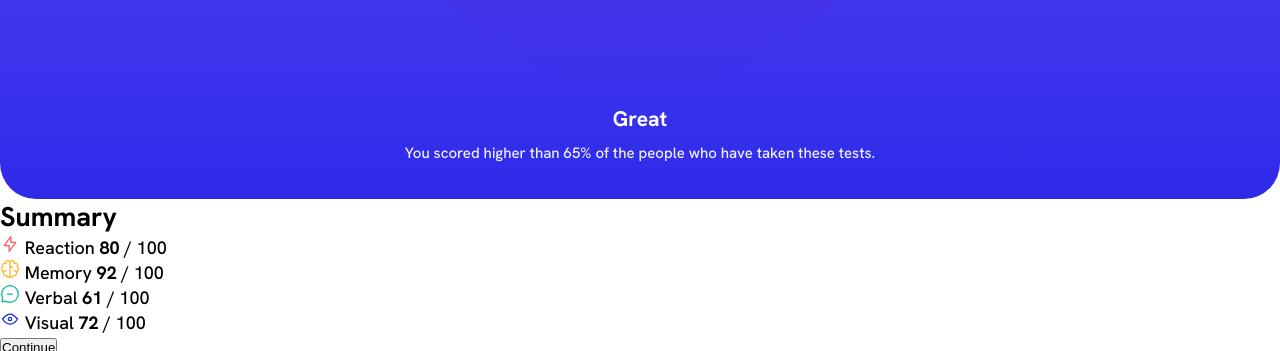
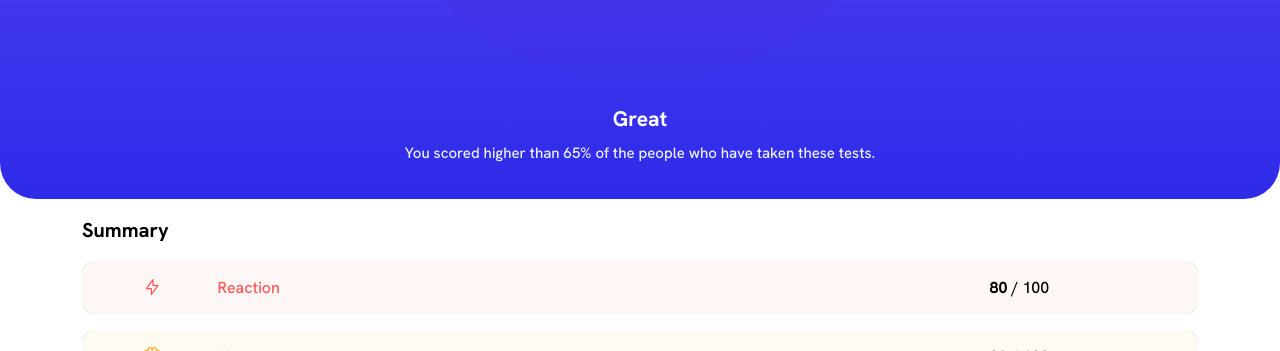
Before and after one commit to elizerdim/results-summary-component, a plain HTML site: page index.html in a window 1280 px wide. Shown: the part 530-881 px from the top of the page. Drawn offline with Linux system fonts and the light colour scheme.

Commit message:
Style summary section and the footer for smaller screens

```diff
--- a/index.html
+++ b/index.html
@@ -32,17 +32,17 @@
         </li>
         <li class="summary-section__list-item memory">
           <svg class="summary-section__icon" xmlns="http://www.w3.org/2000/svg" width="20" height="20" fill="none" viewBox="0 0 20 20"><path stroke="#FFB21E" stroke-linecap="round" stroke-linejoin="round" stroke-width="1.25" d="M5.833 11.667a2.5 2.5 0 1 0 .834 4.858"/><path stroke="#FFB21E" stroke-linecap="round" stroke-linejoin="round" stroke-width="1.25" d="M3.553 13.004a3.333 3.333 0 0 1-.728-5.53m.025-.067a2.083 2.083 0 0 1 2.983-2.824m.199.054A2.083 2.083 0 1 1 10 3.75v12.917a1.667 1.667 0 0 1-3.333 0M10 5.833a2.5 2.5 0 0 0 2.5 2.5m1.667 3.334a2.5 2.5 0 1 1-.834 4.858"/><path stroke="#FFB21E" stroke-linecap="round" stroke-linejoin="round" stroke-width="1.25" d="M16.447 13.004a3.334 3.334 0 0 0 .728-5.53m-.025-.067a2.083 2.083 0 0 0-2.983-2.824M10 3.75a2.085 2.085 0 0 1 2.538-2.033 2.084 2.084 0 0 1 1.43 2.92m-.635 12.03a1.667 1.667 0 0 1-3.333 0"/></svg>
-          <span class="summary-section__score-type">Memory</span>
+          <span class="summary-section__score-type memory">Memory</span>
           <span class="summary-section__score"><strong>92</strong> / 100</span>
         </li>
         <li class="summary-section__list-item verbal">
           <svg class="summary-section__icon" xmlns="http://www.w3.org/2000/svg" width="20" height="20" fill="none" viewBox="0 0 20 20"><path stroke="#00BB8F" stroke-linecap="round" stroke-linejoin="round" stroke-width="1.25" d="M7.5 10h5M10 18.333A8.333 8.333 0 1 0 1.667 10c0 1.518.406 2.942 1.115 4.167l-.699 3.75 3.75-.699A8.295 8.295 0 0 0 10 18.333Z"/></svg>
-          <span class="summary-section__score-type">Verbal</span>
+          <span class="summary-section__score-type verbal">Verbal</span>
           <span class="summary-section__score"><strong>61</strong> / 100</span>
         </li>
         <li class="summary-section__list-item visual">
           <svg class="summary-section__icon" xmlns="http://www.w3.org/2000/svg" width="20" height="20" fill="none" viewBox="0 0 20 20"><path stroke="#1125D6" stroke-linecap="round" stroke-linejoin="round" stroke-width="1.25" d="M10 11.667a1.667 1.667 0 1 0 0-3.334 1.667 1.667 0 0 0 0 3.334Z"/><path stroke="#1125D6" stroke-linecap="round" stroke-linejoin="round" stroke-width="1.25" d="M17.5 10c-1.574 2.492-4.402 5-7.5 5s-5.926-2.508-7.5-5C4.416 7.632 6.66 5 10 5s5.584 2.632 7.5 5Z"/></svg>
-          <span class="summary-section__score-type">Visual</span>
+          <span class="summary-section__score-type visual">Visual</span>
           <span class="summary-section__score"><strong>72</strong> / 100</span>
         </li>
       </ul>
--- a/styles.css
+++ b/styles.css
@@ -25,6 +25,7 @@
     --pale-blue: hsl(221, 100%, 96%);
     --light-lavender: hsl(241, 100%, 89%);
     --dark-gray-blue: hsl(224, 30%, 27%);
+    --dark-gray-blue-transparent: hsla(224, 30%, 27%, .1);
 
 /* colors for the list items */
     --light-red: hsl(0, 100%, 67%);
@@ -59,7 +60,7 @@ html {
 
 body {
     font-size: 1.8rem;
-    font-family: "Hanken Grotesk";
+    font-family: "Hanken Grotesk", sans-serif;
 }
 
 .result-section {
@@ -105,3 +106,96 @@ body {
     margin: 0 4em 0 4em;
     color: var(--pale-blue);
 }
+
+.summary-section {
+    width: 90%;
+    margin: 0 auto;
+    padding: 1em;
+}
+
+.summary-section__title {
+    font-size: 2rem;
+}
+
+.summary-section__list {
+    margin: 1em 0;
+}
+
+.summary-section__list-item {
+    list-style: none;
+    font-size: 1.6rem;
+    padding: 1em;
+    margin-top: 1em;
+    border-radius: 15px;
+    box-shadow:
+        3px 3px 0 -3px var(--dark-gray-blue-transparent),
+        3px -3px 0 -3px var(--dark-gray-blue-transparent),
+        -3px -3px 0 -3px var(--dark-gray-blue-transparent),
+        -3px 3px 0 -3px var(--dark-gray-blue-transparent);
+    display: flex;
+    align-items: center;
+}
+
+.summary-section__list-item.reaction {
+    background-color: var(--light-red-transparent);
+}
+
+.summary-section__icon {
+    flex-basis: 10%;
+}
+
+.summary-section__score-type {
+    flex-basis: 60%;
+    padding-left: .7em;
+}
+
+.summary-section__score {
+    flex-basis: 30%;
+    text-align: center;
+}
+
+.summary-section__score-type.reaction {
+    color: var(--light-red);
+}
+
+.summary-section__list-item.memory {
+    background-color: var(--orangey-yellow-transparent);
+}
+
+.summary-section__score-type.memory {
+    color: var(--orangey-yellow);
+}
+
+.summary-section__list-item.verbal {
+    background-color: var(--green-teal-transparent);
+}
+
+.summary-section__score-type.verbal {
+    color: var(--green-teal);
+}
+
+.summary-section__list-item.visual {
+    background-color: var(--cobalt-blue-transparent);
+}
+
+.summary-section__score-type.visual {
+    color: var(--cobalt-blue);
+}
+
+.summary-section__button {
+    background-color: var(--dark-gray-blue);
+    border: none;
+    color: var(--white);
+    font-family: "Hanken Grotesk", sans-serif;
+    font-size: 1.8rem;
+    width: 100%;
+    padding: .8em;
+    margin-top: .5em;
+    border-radius: 2em;
+}
+
+.attribution {
+    font-size: 1.1rem;
+    text-align: center;
+    margin: .5em 0 .7em;
+}
```
